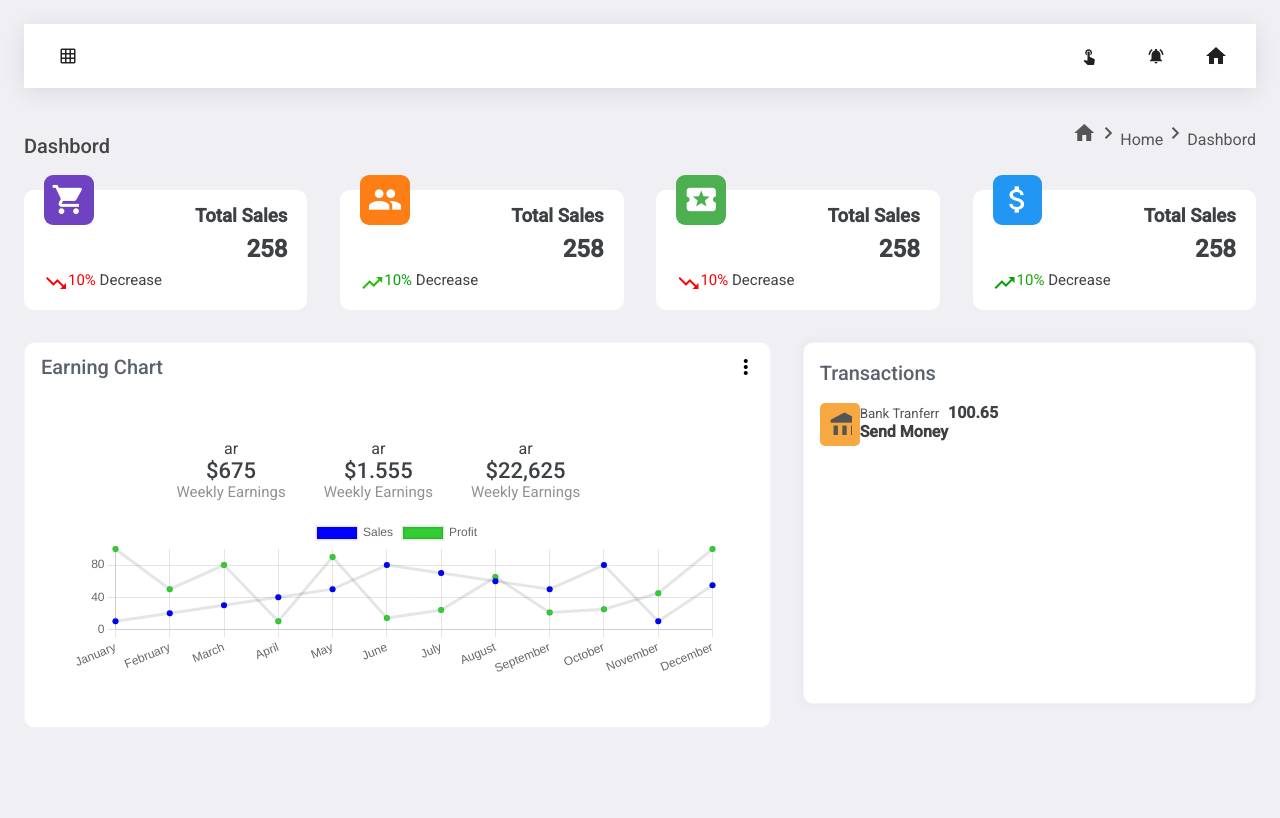
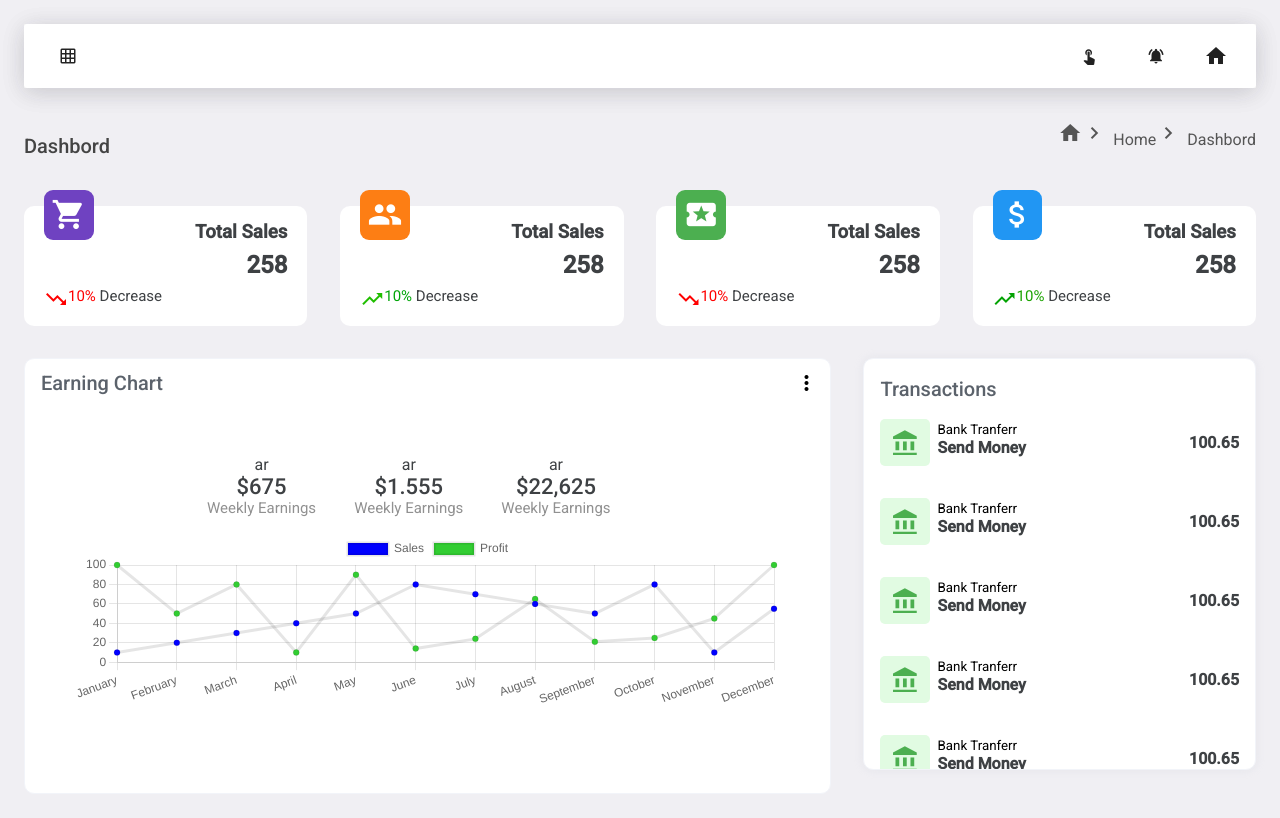
Before and after one commit to vats147/dashbord_demo, an Angular app: page / in a window 1280 px wide. Built offline with nearby package versions, Linux system fonts and the light colour scheme; no server answers; what ngx-scrollbar would draw is missing.

Commit message:
Transactions section done

```diff
--- a/src/app/dashbord1/dashbord1.component.css
+++ b/src/app/dashbord1/dashbord1.component.css
@@ -17,7 +17,7 @@ p {
   flex-wrap: wrap;
   align-content: flex-end;
   justify-content: space-between;
-
+  padding-bottom: 1rem;
 }
 
 .page-title {
@@ -30,15 +30,25 @@ p {
 
 .box-one {
   display: flex;
+  align-items: baseline;
 }
 
-ul {
+.box-one li {
+  margin: 0;
+  padding: 0;
+}
+
+.box-one ul {
   display: flex;
   color: #555;
 }
 
 .application {
   background-color: aquamarine;
+}
+
+.a {
+  margin-bottom: 10px;
 }
 
 /* cards */
@@ -71,7 +81,7 @@ ul {
   padding: 0.8rem;
   border-radius: 9px;
   position: absolute;
-  top: 175px;
+  top: 190px;
   display: flex;
   align-items: center;
   justify-content: center;
@@ -79,7 +89,7 @@ ul {
 }
 
 .box:hover .hy-icon {
-  top: 165px;
+  top: 180px;
   background-color: rgb(27, 18, 18);
 }
 
@@ -158,6 +168,11 @@ ul {
   padding-bottom: 1rem;
 }
 
+.chart-body ul {
+  display: flex;
+  color: #555;
+}
+
 .chart-body h4 {
   font-size: 22px;
   font-weight: 500;
@@ -180,7 +195,7 @@ ul {
 
 /* transaction */
 .transaction {
-  width: 40%;
+  width: 32%;
   background: #fff;
   min-height: 50px;
   position: relative;
@@ -206,6 +221,13 @@ ul {
   font-weight: 500;
 }
 
+.body-transaction {
+  height: 350px;
+  overflow: scroll;
+  overflow-x: hidden;
+  scroll-behavior: smooth;
+}
+
 ul {
   margin: 0;
   padding: 0;
@@ -220,20 +242,25 @@ ul {
   /* font-size:30px; */
   display: flex;
   list-style: none;
-
+  margin-bottom: 2rem;
 }
 
-.box-icon{
-  background-color: #f7a841;
+.box-icon {
+  background-color: #e1fbe2;
 }
 
-.material-icons-a{
-font-size: 35px;
+.material-icons-a {
+  font-size: 30px;
+  width: 30px;
+  padding: 2px;
+  color: #4caf50;
+
 }
 
 .xyz {
   display: flex;
-  justify-content: center;
+  width: 100%;
+  justify-content: space-between;
 }
 
 .box-icon {
@@ -242,3 +269,18 @@ font-size: 35px;
   padding: 8px;
   border-radius: 5px;
 }
+
+.xyz h4 {
+  margin: 0px;
+  /* line-height: 1.2; */
+}
+
+.a {
+  margin: 0;
+  padding-left: 7px;
+}
+
+.b {
+  display: flex;
+  align-items: center;
+}
--- a/src/app/dashbord1/dashbord1.component.html
+++ b/src/app/dashbord1/dashbord1.component.html
@@ -131,11 +131,6 @@
         <h2>Transactions</h2>
       </div>
       <div class="body-transaction">
-        <!-- <ng-scrollbar class="virtual-scroll" thumbClass="white-scrollbars">
-          <cdk-virtual-scroll-viewport scrollViewport class="example-viewport">
-
-          </cdk-virtual-scroll-viewport>
-        </ng-scrollbar> -->
         <div class="transaction-add">
           <ul>
             <li>
@@ -152,7 +147,106 @@
                 </div>
               </div>
             </li>
+            <li>
+              <div class="box-icon">
+                <mat-icon class="material-icons-a">account_balance</mat-icon>
+              </div>
+              <div class="xyz">
+                <div class="a">
+                  <small>Bank Tranferr</small>
+                  <h4>Send Money</h4>
+                </div>
+                <div class="b">
+                  <h4>100.65</h4>
+                </div>
+              </div>
+            </li>
+            <li>
+              <div class="box-icon">
+                <mat-icon class="material-icons-a">account_balance</mat-icon>
+              </div>
+              <div class="xyz">
+                <div class="a">
+                  <small>Bank Tranferr</small>
+                  <h4>Send Money</h4>
+                </div>
+                <div class="b">
+                  <h4>100.65</h4>
+                </div>
+              </div>
+            </li>
+            <li>
+              <div class="box-icon">
+                <mat-icon class="material-icons-a">account_balance</mat-icon>
+              </div>
+              <div class="xyz">
+                <div class="a">
+                  <small>Bank Tranferr</small>
+                  <h4>Send Money</h4>
+                </div>
+                <div class="b">
+                  <h4>100.65</h4>
+                </div>
+              </div>
+            </li>
+            <li>
+              <div class="box-icon">
+                <mat-icon class="material-icons-a">account_balance</mat-icon>
+              </div>
+              <div class="xyz">
+                <div class="a">
+                  <small>Bank Tranferr</small>
+                  <h4>Send Money</h4>
+                </div>
+                <div class="b">
+                  <h4>100.65</h4>
+                </div>
+              </div>
+            </li>
+            <li>
+              <div class="box-icon">
+                <mat-icon class="material-icons-a">account_balance</mat-icon>
+              </div>
+              <div class="xyz">
+                <div class="a">
+                  <small>Bank Tranferr</small>
+                  <h4>Send Money</h4>
+                </div>
+                <div class="b">
+                  <h4>100.65</h4>
+                </div>
+              </div>
+            </li>
+            <li>
+              <div class="box-icon">
+                <mat-icon class="material-icons-a">account_balance</mat-icon>
+              </div>
+              <div class="xyz">
+                <div class="a">
+                  <small>Bank Tranferr</small>
+                  <h4>Send Money</h4>
+                </div>
+                <div class="b">
+                  <h4>100.65</h4>
+                </div>
+              </div>
+            </li>
+            <li>
+              <div class="box-icon">
+                <mat-icon class="material-icons-a">account_balance</mat-icon>
+              </div>
+              <div class="xyz">
+                <div class="a">
+                  <small>Bank Tranferr</small>
+                  <h4>Send Money</h4>
+                </div>
+                <div class="b">
+                  <h4>100.65</h4>
+                </div>
+              </div>
+            </li>
           </ul>
+
         </div>
       </div>
     </div>
--- a/src/app/header/header.component.css
+++ b/src/app/header/header.component.css
@@ -9,11 +9,15 @@
 .navbar {
   display: block;
   box-shadow: 0 4px 24px #232a301a;
+ border: 5px;
 }
 
 .nav {
   /* position: fixed; */
   /* z-index: 999; */
+  border-radius: 3px;
+
+  box-shadow: 0 4px 24px #232a301a;
 }
 
 .menu {
@@ -44,5 +48,6 @@ margin: 0px;
 } */
 
 .icon {
+
   font-size: 25px;
 }
```
